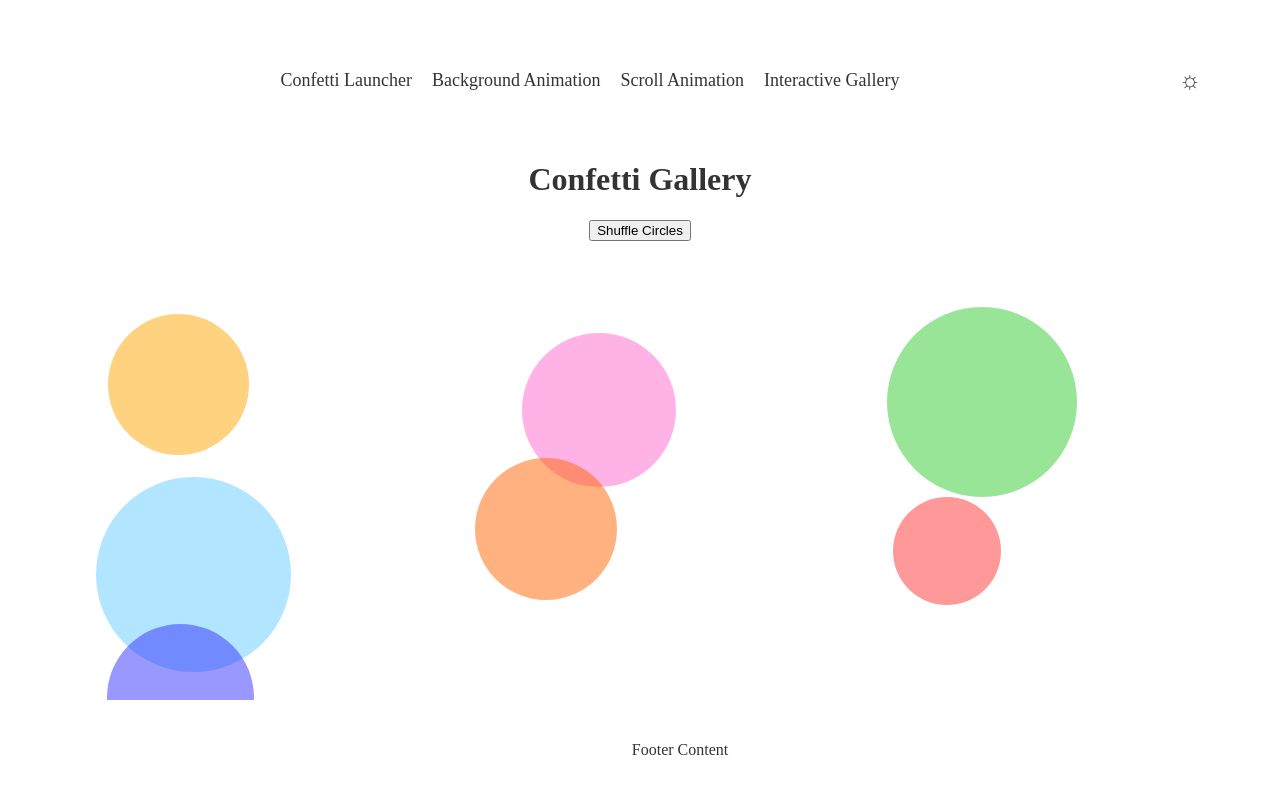
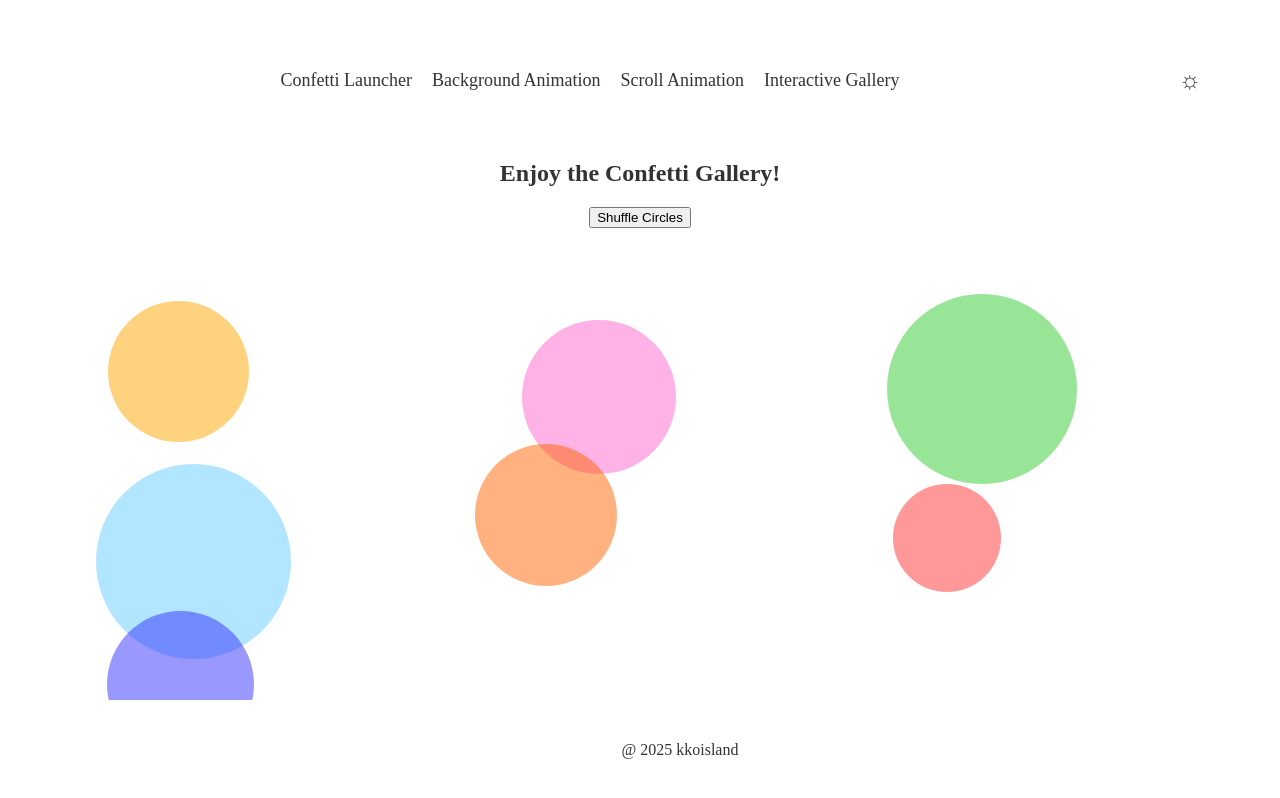
Before and after one commit to kkoisland/confetti-app, a React (Vite) app: page /gallery in a window 1280 px wide. Shown: the top 798 px of the page. Built offline with nearby package versions, Linux system fonts and the light colour scheme.

Commit message:
Minor code adjustments

```diff
--- a/src/components/Footer/Footer.tsx
+++ b/src/components/Footer/Footer.tsx
@@ -3,7 +3,7 @@ import styles from './Footer.module.css';
 const Footer = ({ theme }: { theme: string }) => {
   return (
     <footer className={`${styles.footer} ${theme === 'dark' ? 'theme-dark' : 'theme-light'}`}>
-      <p>Footer Content</p>
+      <p>@ 2025 kkoisland</p>
     </footer>
   );
 };
--- a/src/components/ScrollAnimation/ScrollAnimation.tsx
+++ b/src/components/ScrollAnimation/ScrollAnimation.tsx
@@ -43,9 +43,8 @@ const ScrollAndHoverConfetti = () => {
 
   return (
     <>
-      <h1>Scroll Down to the Bottom...</h1>
       <div className={styles.container}>
-        <h1>Then, Hover the Yellow Circle to See Big Stars!</h1>
+        <h2>Then, Hover the Yellow Circle to See Big Stars!</h2>
 
         <div style={{ height: '2000px' }}></div>
 
--- a/src/pages/ConfettiGalleryPage.tsx
+++ b/src/pages/ConfettiGalleryPage.tsx
@@ -2,7 +2,7 @@ import ConfettiGallary from '../components/ConfettiGallery/ConfettiGallery';
 const ConfettiGalleryPage = () => {
   return (
     <div>
-      <h1>Confetti Gallery</h1>
+      <h2>Enjoy the Confetti Gallery!</h2>
       <ConfettiGallary />
     </div>
   );
--- a/src/pages/ScrollAnimationPage.tsx
+++ b/src/pages/ScrollAnimationPage.tsx
@@ -3,7 +3,7 @@ import ScrollAnimation from '../components/ScrollAnimation/ScrollAnimation';
 const ScrollAnimationPage = () => {
   return (
     <div>
-      <h1>Scroll Animation Page</h1>
+      <h2>Scroll Down to the Bottom...</h2>
       <ScrollAnimation />
     </div>
   );
```
